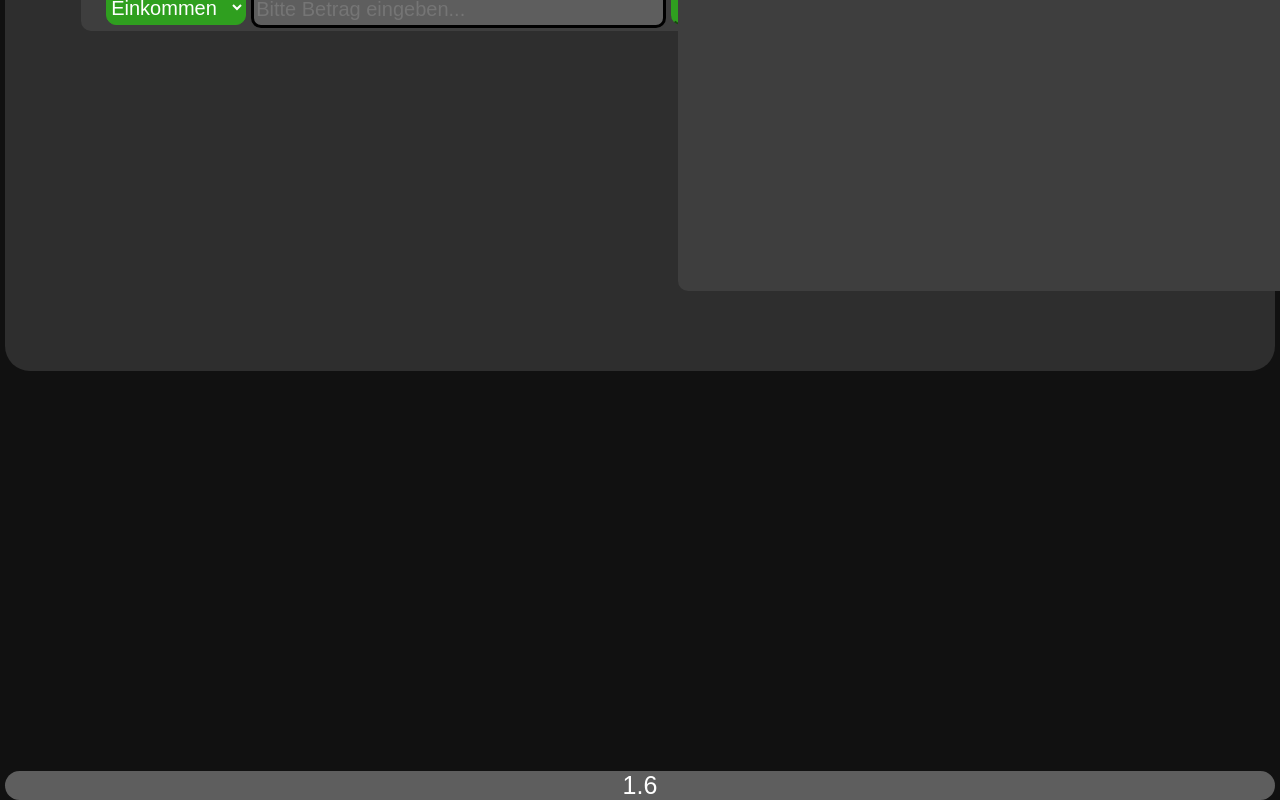
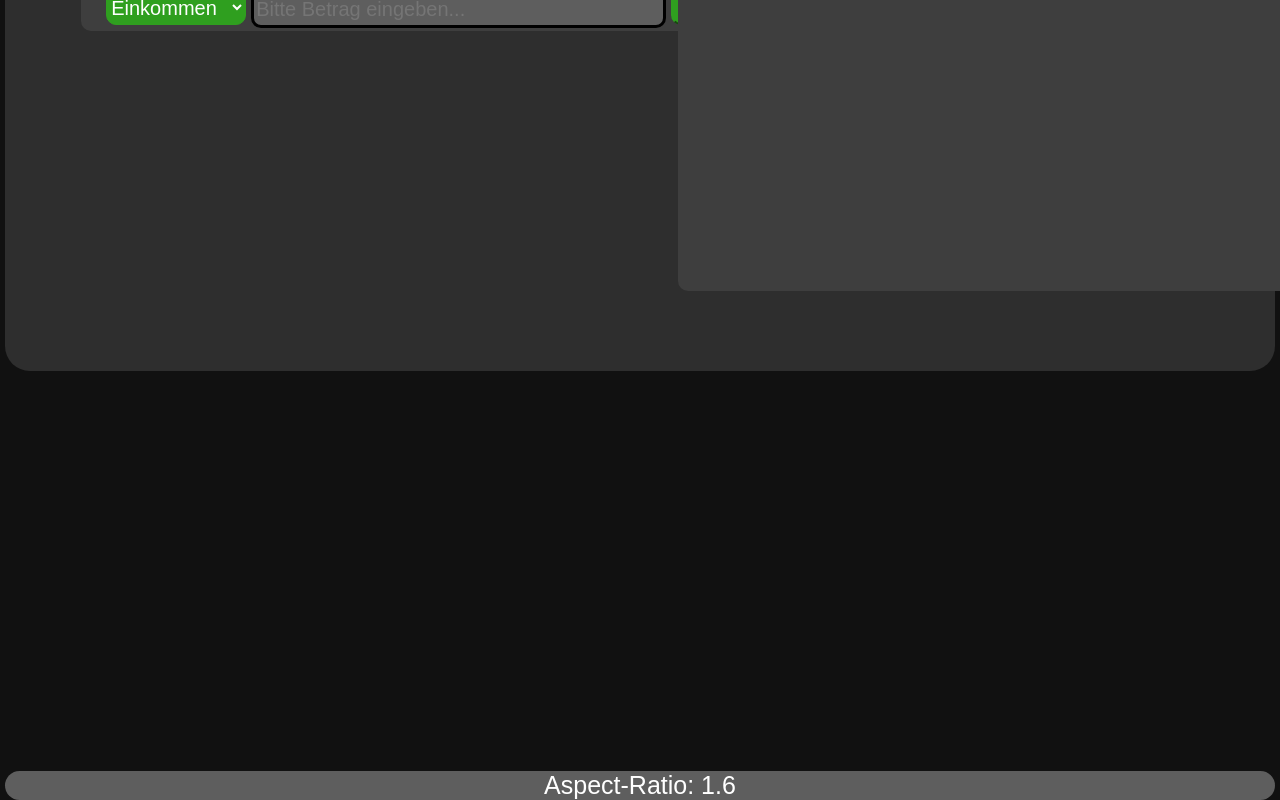
Before and after one commit to Buldes/money-support, a React (Create React App) app: page / in a window 1280 px wide. Shown: the part 1160-1960 px from the top of the page. Built offline with nearby package versions, Linux system fonts and the light colour scheme.

Commit message:
small, but important bug fix!
- fix, that website is not schowing anything, when it is the 1. / 2. / 3. of any month

```diff
--- a/src/Components/Appjs-Components.js
+++ b/src/Components/Appjs-Components.js
@@ -37,7 +37,7 @@ export function Laptop(){
 
             <TrippleLineChart headLine="Monatlich" data={victoryLineData[0]}/>
             <TrippleLineChart headLine="Jährlich" data={victoryLineData[1]} cTop="-480px"/>
-            <Headline text={GetAspectRatio()}/>
+            <Headline text={"Aspect-Ratio: " + GetAspectRatio()}/>
 
           </div>
 
--- a/src/Functions/StartFunction.js
+++ b/src/Functions/StartFunction.js
@@ -1,4 +1,4 @@
-import { setExampleData } from "../Data/list";
+import { exampleData, setExampleData } from "../Data/list";
 import { CalculateMonthAvarge } from "./Analyse/calculateMonth";
 import { CalculateChartData } from "./DataFunctions/ChartData";
 import { GetData } from "./DataFunctions/Datadealer";
@@ -12,9 +12,10 @@ export function Initialization(){
     var date = new Date()
     if (storageData === "no data"){
         storageData = [{id: 0, state: "Initialization", date: {day: date.getDate(), month: date.getMonth() + 1, year: date.getFullYear()}, amount: 0, bankBalance:0},
-                        {id: 1, state: "Einkommen", date: {day: date.getDate() - 3, month: date.getMonth() + 1, year: date.getFullYear()}, amount: 1, bankBalance:0.5},
-                        {id: 2, state: "Ausgaben", date: {day: date.getDate(), month: date.getMonth() + 1, year: date.getFullYear()}, amount: 1, bankBalance:0}]
+                        {id: 1, state: "Einkommen", date: {day: date.getDate(), month: date.getMonth() + 1, year: date.getFullYear()}, amount: 1, bankBalance:0},
+                        {id: 2, state: "Ausgaben", date: {day: date.getDate(), month: date.getMonth() + 1, year: date.getFullYear()}, amount: 0.5, bankBalance:0}]
     }
+    console.log(exampleData)
 
 
     setExampleData(storageData)
```
